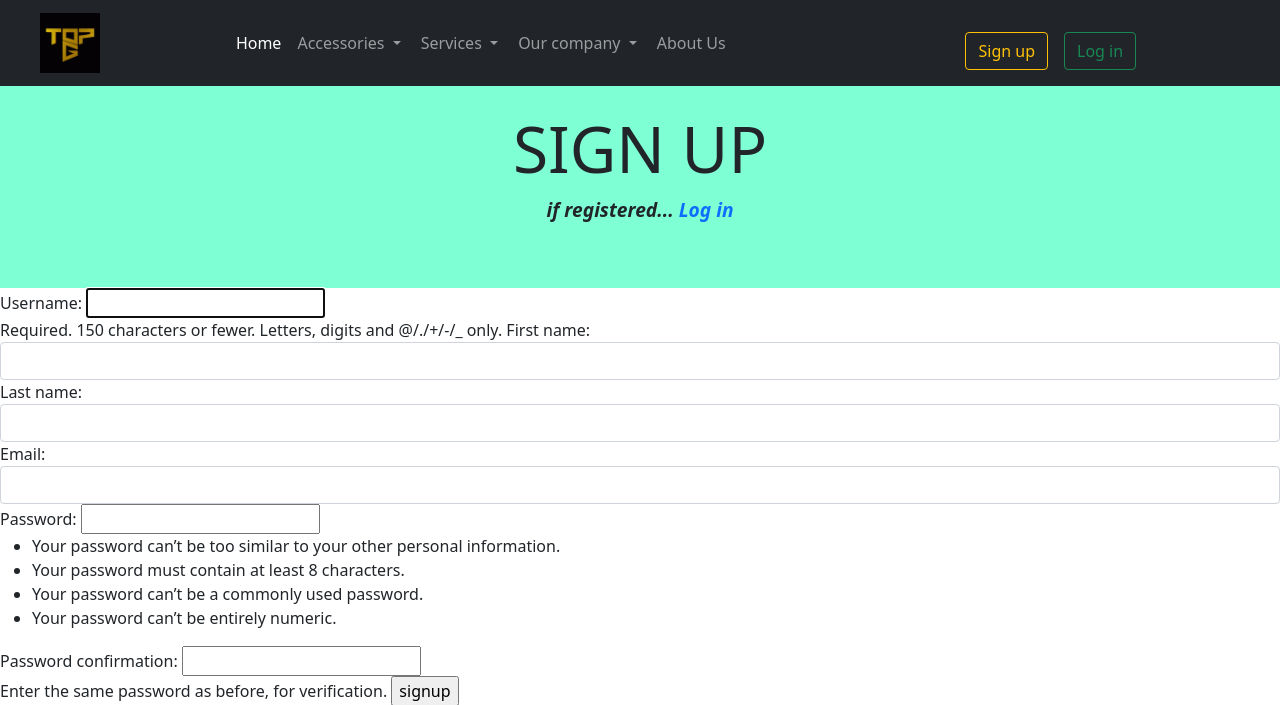
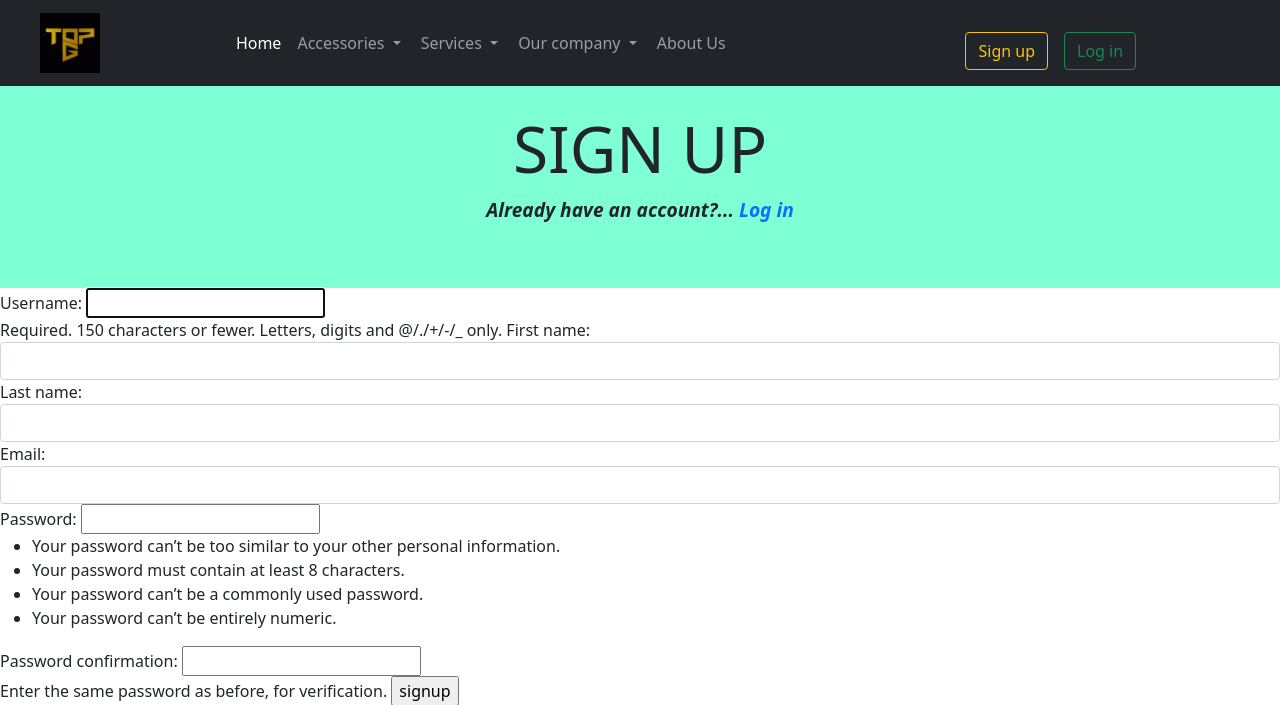
Before and after one commit to zebbyG/topg-shop, a Django app: page /account/sign_up/ in a window 1280 px wide. Shown: the top 705 px of the page. Run offline with Django 4.2, Linux system fonts and the light colour scheme; parts of the project's set-up code (start-up, migrations or seed data) failed here and were passed over.

Commit message:
log_in if signed up

```diff
--- a/TOP Gz SHOE SHOP/accounts/templates/sign-up.html
+++ b/TOP Gz SHOE SHOP/accounts/templates/sign-up.html
@@ -14,7 +14,7 @@
         <strong>SIGN UP</strong><!-- page-header.css for custom container styling -->
     </h3>
     <em>
-        if registered... <a style="text-decoration: none;" href="{% url 'accounts:log_in' %}">Log in</a>
+        Already have an account?... <a style="text-decoration: none;" href="{% url 'accounts:log_in' %}">Log in</a>
     </em>
 </div>
 <form class="site-form" action="{% url 'accounts:sign_up' %}" method="post">
```
